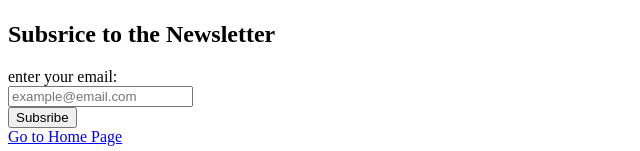
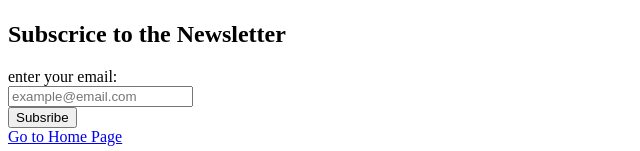
Before and after one commit to DanielMcCroskey/Esports_Website, a plain HTML site: page blog.html in a window 1280 px wide. Shown: the part 669-820 px from the top of the page, 0-640 px from the left. Drawn offline with Linux system fonts and the light colour scheme.

Commit message:
fixed spelling

```diff
--- a/blog.html
+++ b/blog.html
@@ -32,7 +32,7 @@
                 <img src="Assets/Images/35_1.jpg" alt="shirt" width="100">
             </article>
             <section>
-                <h2>Subsrice to the Newsletter</h2>
+                <h2>Subscrice to the Newsletter</h2>
                 <form>
                     <label for="newsletter">enter your email:</label> <br>
                     <input id="newsletter" type="email" placeholder="example@email.com"><br>
```
